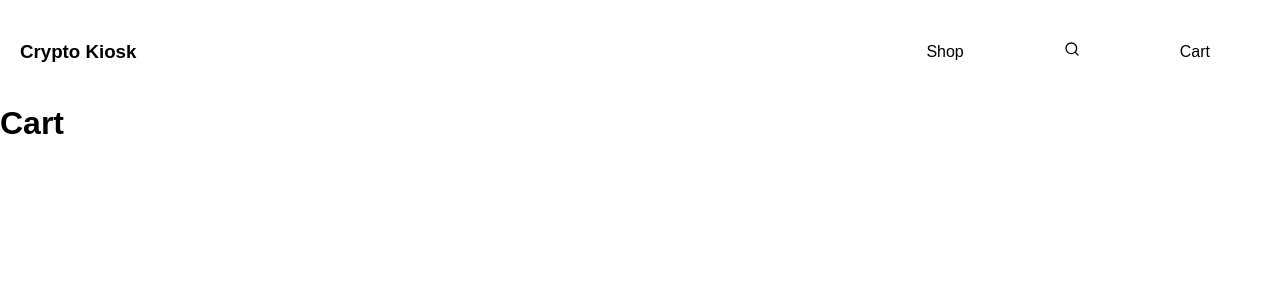
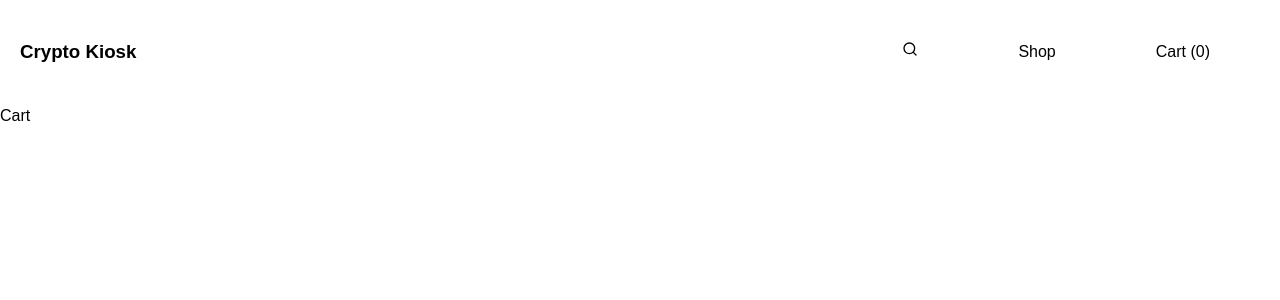
Before and after one commit to vladudenis/shopping-cart, a React (Create React App) app: page /cart in a window 1280 px wide. Shown: the top 300 px of the page. Built offline with nearby package versions, Linux system fonts and the light colour scheme.

Commit message:
Refactored code.

```diff
--- a/src/App.js
+++ b/src/App.js
@@ -1,36 +1,59 @@
-import React, { useState }  from "react";
+import React, {useState} from "react";
 import { BrowserRouter, Switch, Route } from "react-router-dom";
 import Shop from "./components/Shop";
 import ShopItemView from "./components/ShopItemView";
 import Nav from "./components/Nav";
 import Cart from "./components/Cart";
 import Home from "./components/Home";
+import { coins } from "./data/Coins";
 
 const App = () => {
-  const [cartItems, setCartItems] = useState(0);
-  const addToCart = () => {
-    setCartItems(cartItems + 1);
-  };
+  const [cartItems, setCartItems] = useState([]);
+
+  const addToCart = (cartItem) => {
+    setCartItems([...cartItems, cartItem]);
+  }
+
+  const removeFromCart = (cartItem) => {
+    setCartItems(cartItems.filter((item) => item.shorthand !== cartItem.shorthand));
+  }
+
+  const changeQuantity = (thisItem, newValue) => {
+    setCartItems(
+      cartItems.map(
+        (item) => (item.shorthand === thisItem.shorthand ? {...item, qty: newValue} : item)
+      )
+    )
+  }
+
+  const findCoin = (shorthand) => coins.find((coin) => coin.shorthand === shorthand);
 
   return(
     <BrowserRouter>
-      <div>
-        <Nav cartItems={cartItems} />
+      <Nav cartItems={cartItems.length} />
       <Switch>
         <Route exact path="/" component={Home} />
-          <Route exact path="/shop" component={Shop} />
+        <Route exact path="/shop">
+          <Shop coins={coins} />
+        </Route>
         <Route exact path="/shop/:item"
           render={
-                  (props) => <ShopItemView
-                  src={props.location.state.src}
-                  name={props.location.state.name}
-                  shorthand={props.location.state.shorthand}
-                  addToCart={addToCart}/>
+            (props) =>
+              <ShopItemView
+                item={findCoin(props.location.state.shorthand)}
+                addToCart={addToCart}
+                changeQuantity={changeQuantity}
+              />
           }
         />
-          <Route exact path="/cart" component={Cart} />
+        <Route exact path="/cart">
+          <Cart
+            cartItems={cartItems}
+            removeFromCart={removeFromCart}
+            changeQuantity={changeQuantity}
+          />
+        </Route>
       </Switch>
-      </div>
     </BrowserRouter>
   );
 };
--- a/src/components/Cart.js
+++ b/src/components/Cart.js
@@ -1,10 +1,8 @@
 import React from "react";
 
-const Cart = () => {
+const Cart = ({ cartItems }) => {
   return(
-    <div>
-      <h1>Cart</h1>
-    </div>
+    <div>Cart</div>
   );
 };
 
--- a/src/components/Nav.js
+++ b/src/components/Nav.js
@@ -1,49 +1,27 @@
 import React from "react";
 import { Link } from "react-router-dom";
 import styled from 'styled-components'
-import { FaShoppingCart } from "react-icons/fa";
 import { FiSearch } from "react-icons/fi";
 
-const Nav = ({cartItems}) => {
-    if(cartItems != 0){
-        return(
-            <NavWrapper>
+const Nav = ({cartItems = 0}) => {
+    return(
+        <NavWrapper>
             <Link to="/">
-            <h3>Crypto Kiosk</h3>
+                <h3>Crypto Kiosk</h3>
             </Link>
             <ListWrapper>
+                <Link to="#">
+                    <FiSearch />
+                </Link>
                 <Link to="/shop">
                     <li>Shop</li>
-                </Link>
-                <Link to="#">
-                    <FiSearch />
                 </Link>
                 <Link to="/cart">
                     <li>Cart ({cartItems})</li>
                 </Link>
             </ListWrapper>
         </NavWrapper>
-        );
-    }else{
-        return(
-            <NavWrapper>
-                <Link to="/">
-                    <h3>Crypto Kiosk</h3>
-                </Link>
-                <ListWrapper>
-                    <Link to="/shop">
-                        <li>Shop</li>
-                    </Link>
-                    <Link to="#">
-                        <FiSearch />
-                    </Link>
-                    <Link to="/cart">
-                        <li>Cart</li>
-                    </Link>
-                </ListWrapper>
-            </NavWrapper>
-        );
-    }
+    );
 }
 
 const NavWrapper = styled.nav`
--- a/src/components/Shop.js
+++ b/src/components/Shop.js
@@ -1,49 +1,24 @@
-import ada from "../assets/ada.svg";
-import btc from "../assets/btc.svg";
-import doge from "../assets/doge.svg";
-import eth from "../assets/eth.svg";
-import ltc from "../assets/ltc.svg";
-import xrp from "../assets/xrp.svg";
-import eos from "../assets/eos.svg";
-import neo from "../assets/neo.svg";
-import tron from "../assets/tron.svg";
-import usdc from "../assets/usdc.svg";
-import usdt from "../assets/usdt.svg";
 import React from "react";
 import styled from "styled-components";
 import ShopItem from "./ShopItem";
 
-const Shop = () => {
+const Shop = ({ coins }) => {
   return(
-    <ShopWrapper>
+    <Background>
       <ShopItemWrapper>
-        <ShopItem src={ada} name={"Cardano"} shorthand={"ADA"} />
-
-        <ShopItem src={btc} name={"Bitcoin"} shorthand={"BTC"}  />
-
-        <ShopItem src={doge} name={"Doge"} shorthand={"DOGE"}  />
-
-        <ShopItem src={eth} name={"Ethereum"} shorthand={"ETH"}  />
-
-        <ShopItem src={ltc} name={"Litecoin"} shorthand={"LTC"}  />
-
-        <ShopItem src={xrp} name={"Ripple"} shorthand={"XRP"}  />
-
-        <ShopItem src={eos} name={"EOS"} shorthand={"EOS"}  />
-
-        <ShopItem src={neo} name={"NEO"} shorthand={"NEO"}  />
-
-        <ShopItem src={tron} name={"Tron"} shorthand={"TRON"}  />
-
-        <ShopItem src={usdc} name={"USDC"} shorthand={"USDC"}  />
-
-        <ShopItem src={usdt} name={"Tether"} shorthand={"USDT"}  />
+        {
+          coins.map((coin) => {
+            return(
+              <ShopItem name={coin.name} shorthand={coin.shorthand} src={coin.src} />
+            )
+          })
+        }
       </ShopItemWrapper>
-    </ShopWrapper>
+    </Background>
   );
 };
 
-const ShopWrapper = styled.div`
+const Background = styled.div`
   display: flex;
   justify-content: center;
   background-color: beige;
--- a/src/components/ShopItem.js
+++ b/src/components/ShopItem.js
@@ -2,7 +2,7 @@ import React from "react";
 import { Link } from "react-router-dom";
 import styled from "styled-components";
 
-const ShopItem = ({ src, name, shorthand, price=0 }) => {
+const ShopItem = ({ src, name, shorthand, price = 0 }) => {
   return(
     <Link to={{
       pathname: `/shop/${shorthand}`,
--- a/src/components/ShopItemView.js
+++ b/src/components/ShopItemView.js
@@ -1,44 +1,53 @@
 import React, { useRef } from "react";
+import { Link } from "react-router-dom";
 import styled from "styled-components";
 import ShopItem from "./ShopItem";
 
-const ShopItemView = ({src, name, shorthand, addToCart}) => {
+const ShopItemView = ({item, addToCart, changeQuantity}) => {
   const inputElement = useRef(null);
 
+  const thisAddToCart = () => {
+    addToCart(item);
+  }
+
   const decrementQuantity = () => {
-    if(inputElement.current.value != 0){
+    if(item.qty > 1){
       inputElement.current.value--;
     }
-  };
+    changeQuantity(item, inputElement.current.value);
+  }
 
   const incrementQuantity = () => {
     inputElement.current.value++;
-  };
+    changeQuantity(item, inputElement.current.value);
+  }
 
   return(
       <ShopItemViewWrapper>
         <ShopItemWrapper>
-          <Item>
-            <ShopItem src={src} name={name} shorthand={shorthand} />
+          <ItemWrapper>
+            <ShopItem src={item.src} name={item.name} shorthand={item.shorthand} />
 
             <span>
                 <SmallButton onClick={decrementQuantity}>-</SmallButton>
                 <Input
-                  defaultValue="1"
+                  defaultValue={item.qty}
                   ref={inputElement}
                 />
                 <SmallButton onClick={incrementQuantity}>+</SmallButton>
             </span>
 
-            <LargeButton onClick={addToCart}>Add to cart</LargeButton>
-          </Item>
+            <LargeButton onClick={thisAddToCart}>Add to cart</LargeButton>
+          </ItemWrapper>
 
           <Description>
-            <h3>About {name}</h3>
+            <h3>About {item.name}</h3>
             <p>Lorem, ipsum dolor sit amet consectetur adipisicing elit. Tempore et odio porro numquam laboriosam consectetur optio. Magni est quam vero error harum commodi quos doloremque possimus. Accusantium laboriosam sed vero.</p>
           </Description>
 
-          <LargeButton>Go back</LargeButton>
+          <Link to="/shop">
+            <LargeButton>Go back</LargeButton>
+          </Link>
         </ShopItemWrapper>
       </ShopItemViewWrapper>
   );
@@ -63,7 +72,7 @@ const ShopItemWrapper = styled.div`
   width: 80%;
 `;
 
-const Item = styled.div`
+const ItemWrapper = styled.div`
   display: flex;
   flex-direction: column;
   align-items: center;
--- /dev/null
+++ b/src/data/Coins.js
@@ -0,0 +1,90 @@
+import ada from "../assets/ada.svg";
+import btc from "../assets/btc.svg";
+import doge from "../assets/doge.svg";
+import eth from "../assets/eth.svg";
+import ltc from "../assets/ltc.svg";
+import xrp from "../assets/xrp.svg";
+import eos from "../assets/eos.svg";
+import neo from "../assets/neo.svg";
+import tron from "../assets/tron.svg";
+import usdc from "../assets/usdc.svg";
+import usdt from "../assets/usdt.svg";
+
+export const coins = [
+    {
+        name: "Cardano",
+        shorthand: "ADA",
+        src: ada,
+        qty: 1
+    },
+
+    {
+        name: "Bitcoin",
+        shorthand: "BTC",
+        src: btc,
+        qty: 1
+    },
+
+    {
+        name: "Dogecoin",
+        shorthand: "DOGE",
+        src: doge,
+        qty: 1
+    },
+
+    {
+        name: "Ethereum",
+        shorthand: "ETH",
+        src: eth,
+        qty: 1
+    },
+
+    {
+        name: "Litecoin",
+        shorthand: "LTC",
+        src: ltc,
+        qty: 1
+    },
+
+    {
+        name: "Ripple",
+        shorthand: "XRP",
+        src: xrp,
+        qty: 1
+    },
+
+    {
+        name: "EOS",
+        shorthand: "EOS",
+        src: eos,
+        qty: 1
+    },
+
+    {
+        name: "NEO",
+        shorthand: "NEO",
+        src: neo,
+        qty: 1
+    },
+
+    {
+        name: "Tron",
+        shorthand: "TRON",
+        src: tron,
+        qty: 1
+    },
+
+    {
+        name: "USD Coin",
+        shorthand: "USDC",
+        src: usdc,
+        qty: 1
+    },
+
+    {
+        name: "Tether",
+        shorthand: "USDT",
+        src: usdt,
+        qty: 1
+    }
+];
--- a/src/index.js
+++ b/src/index.js
@@ -1,7 +1,7 @@
 import React from 'react';
 import ReactDOM from 'react-dom';
 import App from './App';
-import GlobalStyle from "./themes/GlobalStyle";
+import GlobalStyle from "./styling/GlobalStyle";
 
 ReactDOM.render(
   <React.StrictMode>
```
Also changed, not shown: src/styling/GlobalStyle.js (renamed from src/themes/GlobalStyle.js), src/themes/Themes.js (deleted), 1 other file (tests, documents, lock files or other folders). Lines whose indentation alone changed are shown as unchanged.
